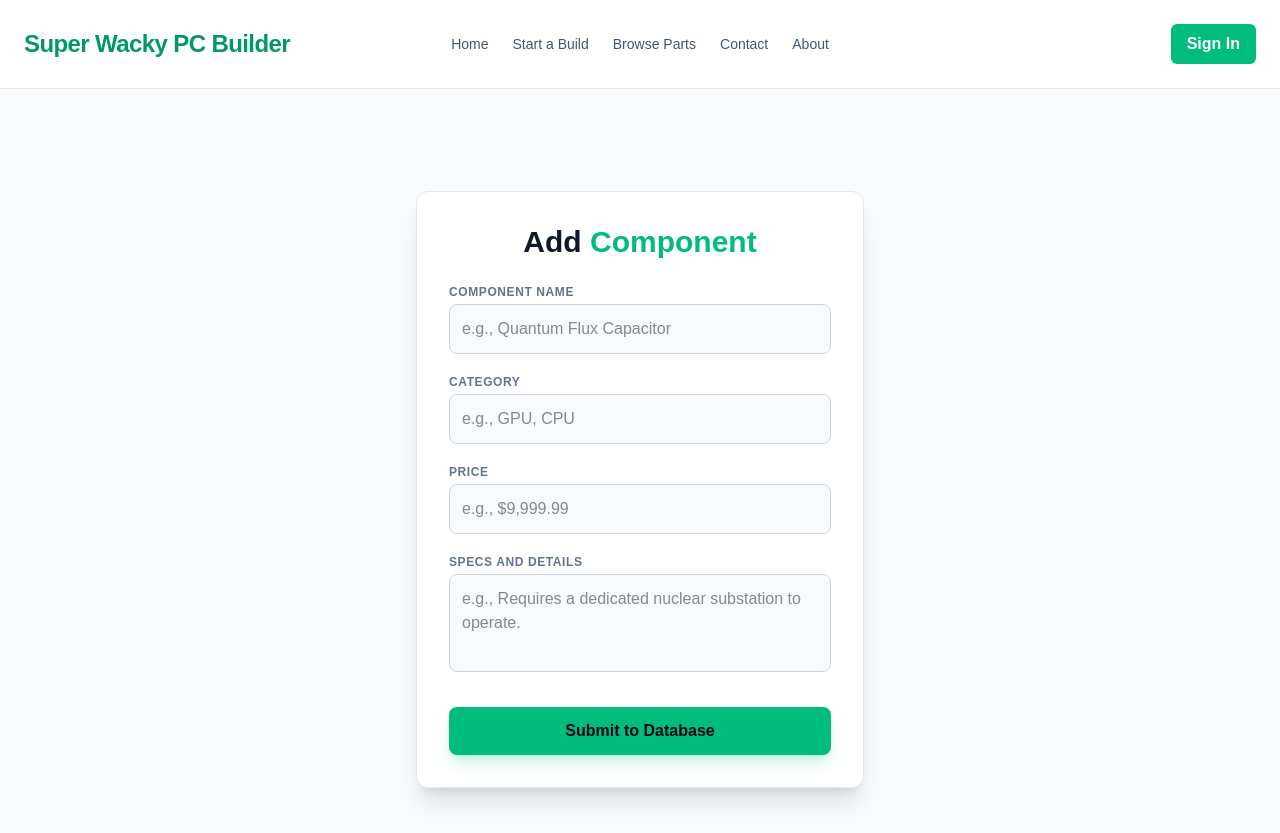
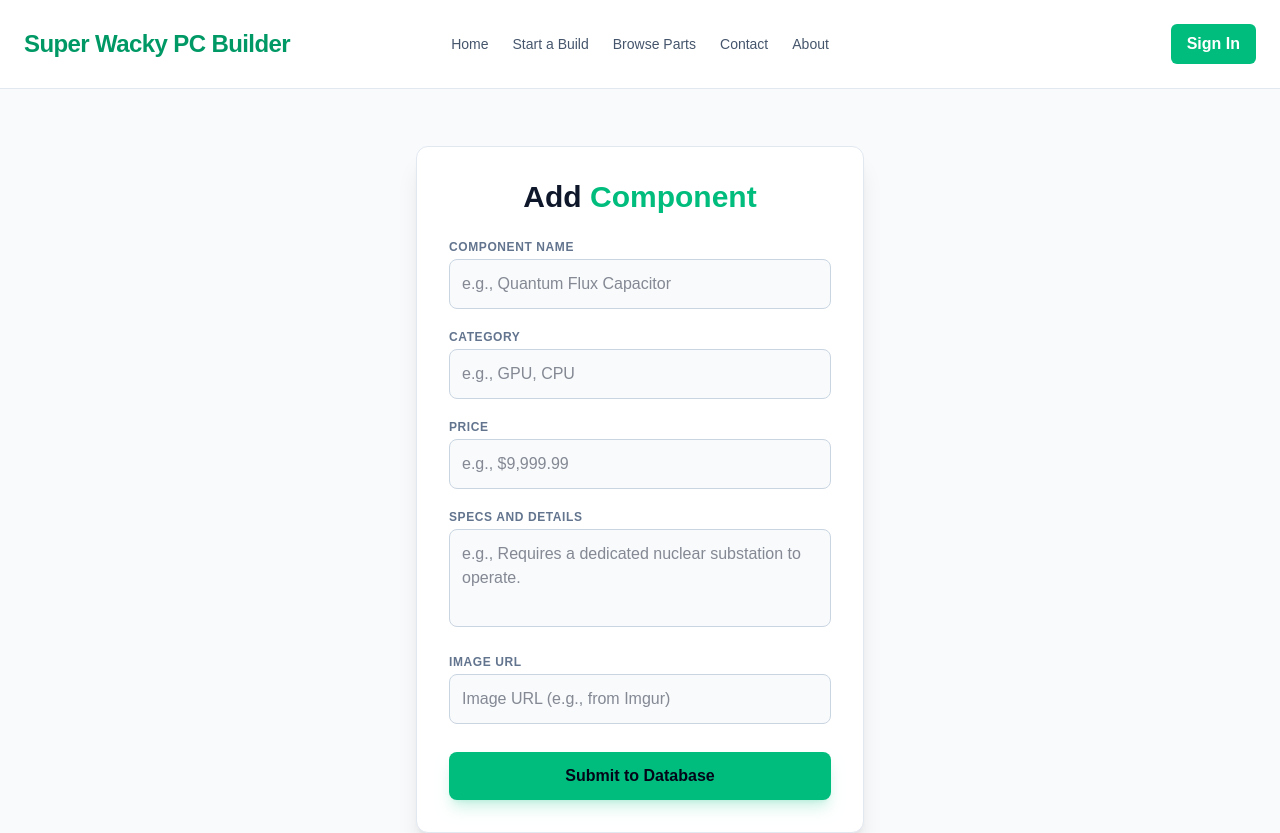
Before and after one commit to Lucas-Fillier/Super-Wacky-PC-building-site, a Next.js app in the folder pcBuilder/: page /add-part in a window 1280 px wide. Shown: the top 833 px of the page. Built offline with nearby package versions, Linux system fonts and the light colour scheme.

Commit message:
feat: add image url support for custom components
- added an image URL input to the add-part form
- updated the API route to save the new image data to MongoDB
- updated next.config.mjs to allow external images from Imgur

```diff
--- a/pcBuilder/app/add-part/page.js
+++ b/pcBuilder/app/add-part/page.js
@@ -51,6 +51,16 @@ export default function AddPartPage() {
                         ></textarea>
                     </div>
 
+                    <div>
+                        <label className="block text-xs font-bold uppercase tracking-wider text-slate-500 dark:text-slate-400 mb-1">Image URL</label>
+                        <input
+                            name="partImage"
+                            placeholder="Image URL (e.g., from Imgur)"
+                            required
+                            className="w-full p-3 rounded-lg border border-slate-300 dark:border-slate-600 bg-slate-50 dark:bg-slate-700 text-slate-900 dark:text-white focus:outline-none focus:ring-2 focus:ring-emerald-500 transition-all"
+                        />
+                    </div>
+
                     <button
                         type="submit"
                         className="w-full mt-2 bg-emerald-500 hover:bg-emerald-400 text-slate-950 font-bold py-3 px-4 rounded-lg shadow-lg shadow-emerald-500/20 transition-all hover:scale-[1.02]"
--- a/pcBuilder/app/api/parts/route.js
+++ b/pcBuilder/app/api/parts/route.js
@@ -28,12 +28,14 @@ export async function POST(request) {
         const category = formData.get('partCategory');
         const price = formData.get('partPrice');
         const specs = formData.get('partSpecs');
+        const image = formData.get('partImage');
 
         await db.collection('parts').insertOne({
             name,
             category,
             price,
             specs,
+            image,
             createdAt: new Date()
         });
 
--- a/pcBuilder/app/parts/page.js
+++ b/pcBuilder/app/parts/page.js
@@ -70,7 +70,7 @@ export default async function BrowseParts() {
                         <Link
                             href="/add-part"
                             className="w-full block text-center py-3 bg-emerald-500 hover:bg-emerald-400 text-slate-950 font-bold rounded-lg transition-all">
-                            + Add Custom Component
+                            Add Component
                         </Link>
                     </div>
                 </aside>
--- a/pcBuilder/next.config.mjs
+++ b/pcBuilder/next.config.mjs
@@ -1,6 +1,17 @@
 /** @type {import('next').NextConfig} */
 const nextConfig = {
-  /* config options here */
+    images: {
+        remotePatterns: [
+            {
+                protocol: 'https',
+                hostname: 'imgur.com',
+            },
+            {
+                protocol: 'https',
+                hostname: 'i.imgur.com',
+            },
+        ],
+    },
 };
 
 export default nextConfig;
```
